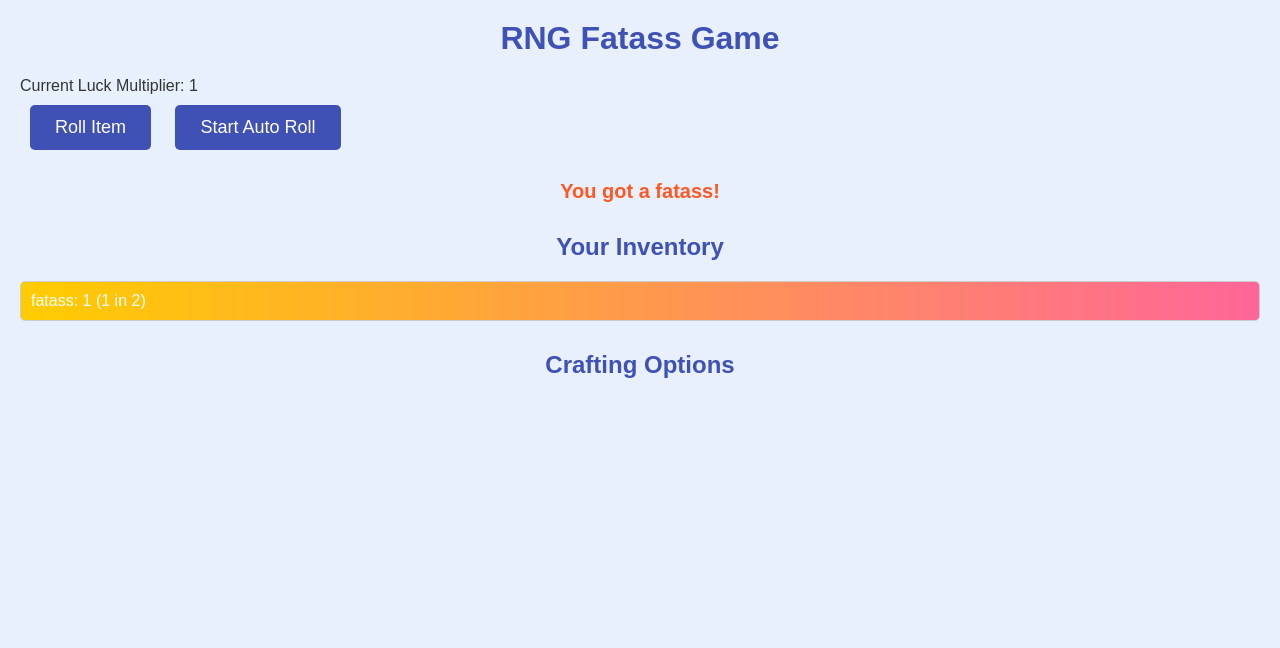
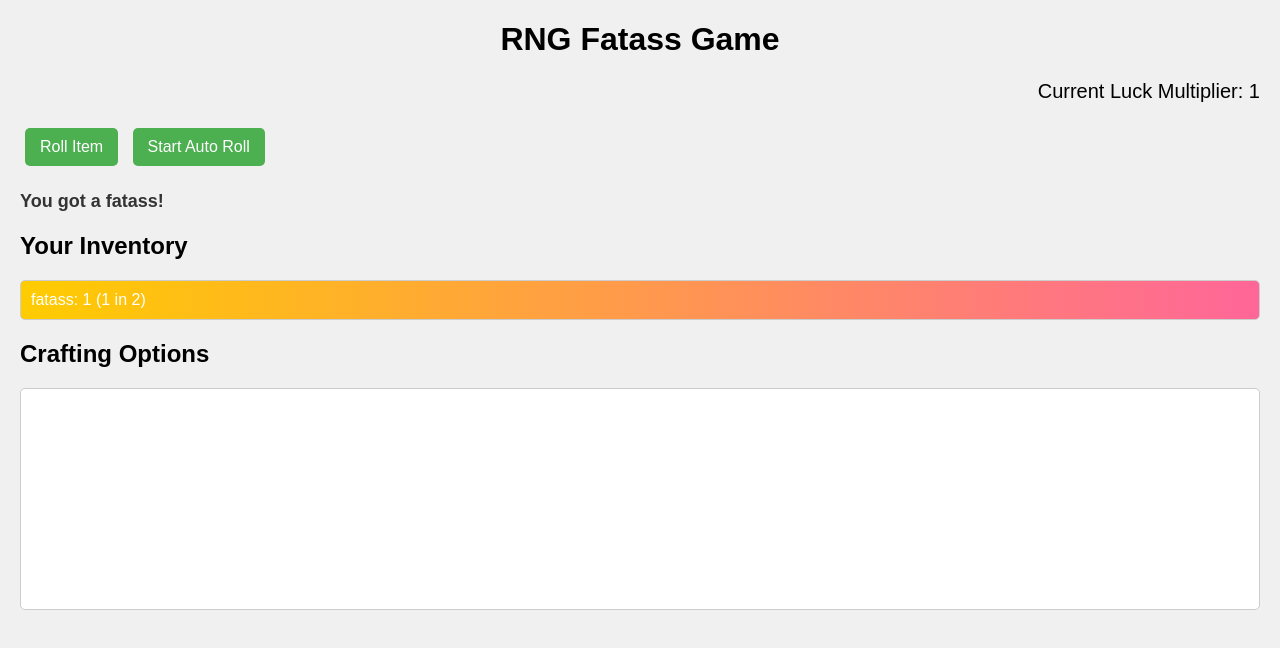
Before and after one commit to computerboi3131/FATASS-RNG, a plain HTML site: page index.html in a window 1280 px wide. Both pictures are taken after a click on the button "Roll Item". Drawn offline with Linux system fonts and the light colour scheme.

Commit message:
Update styles.css

```diff
--- a/styles.css
+++ b/styles.css
@@ -1,71 +1,66 @@
-/* Basic Reset */
-* {
-    margin: 0;
-    padding: 0;
-    box-sizing: border-box;
+body {
+    font-family: Arial, sans-serif;
+    margin: 20px;
+    background-color: #f0f0f0;
 }
 
-/* Body Styling */
-body {
-    font-family: 'Arial', sans-serif; /* Clean font */
-    background-color: #e8f0fe; /* Light background for contrast */
-    color: #333; /* Dark text color */
-    padding: 20px; /* Space around content */
+h1 {
+    text-align: center;
 }
 
-/* Title Styling */
-h1 {
-    text-align: center;
-    color: #3f51b5; /* A deep blue color */
-    margin-bottom: 20px; /* Space below the title */
-}
-
-/* Button Styling */
 button {
-    background-color: #3f51b5; /* Deep blue background */
-    color: white; /* White text color */
-    border: none; /* No default border */
-    padding: 12px 25px; /* More padding */
-    margin: 10px; /* Space around buttons */
+    padding: 10px 15px;
+    margin: 5px;
+    font-size: 16px;
+    cursor: pointer;
+    background-color: #4CAF50; /* Green background */
+    color: white; /* White text */
+    border: none; /* No border */
     border-radius: 5px; /* Rounded corners */
-    cursor: pointer; /* Pointer cursor */
-    font-size: 18px; /* Larger font size */
-    transition: background-color 0.3s, transform 0.2s; /* Smooth background change and scale effect */
+    transition: background-color 0.3s; /* Transition for hover effect */
 }
 
 button:hover {
-    background-color: #303f9f; /* Darker blue on hover */
-    transform: scale(1.05); /* Slightly increase size on hover */
+    background-color: #45a049; /* Darker green on hover */
 }
 
-/* Result Display */
-#result {
-    font-size: 20px; /* Larger text for results */
-    margin: 20px 0; /* Space above and below */
-    text-align: center; /* Center align text */
-    font-weight: bold; /* Make the text bold */
-    color: #ff5722; /* A bright accent color */
+#luckMultiplier {
+    font-size: 20px;
+    margin-bottom: 20px;
+    text-align: right; /* Align to the right */
 }
 
-/* Inventory List */
 #inventory {
-    margin-top: 20px; /* Space above inventory */
     list-style-type: none; /* No bullet points */
+    padding: 0;
 }
 
 #inventory li {
-    padding: 10px; /* Space around each inventory item */
-    border: 1px solid #ccc; /* Light border for items */
+    margin: 5px 0;
+    padding: 10px;
+    background-color: #fff; /* White background for inventory items */
+    border: 1px solid #ccc; /* Light gray border */
     border-radius: 5px; /* Rounded corners */
-    background-color: #fff; /* Default background for items */
-    margin-bottom: 10px; /* Space between items */
-    transition: background-color 0.2s; /* Smooth background change */
 }
 
-/* Heading for Inventory */
-h2 {
-    margin-top: 30px; /* Space above heading */
-    color: #3f51b5; /* Same deep blue for consistency */
-    text-align: center; /* Center align heading */
-    margin-bottom: 15px; /* Space below heading */
+#craftableItems {
+    margin-top: 20px;
+    padding: 10px;
+    background-color: #fff; /* White background for crafting area */
+    border: 1px solid #ccc; /* Light gray border */
+    border-radius: 5px; /* Rounded corners */
+    overflow-y: scroll; /* Allow scrolling */
+    height: 200px; /* Set fixed height */
 }
+
+#craftableItems div {
+    margin: 5px 0;
+    padding: 5px;
+}
+
+#result {
+    margin-top: 20px;
+    font-size: 18px;
+    font-weight: bold;
+    color: #333; /* Dark gray text color */
+}
```
